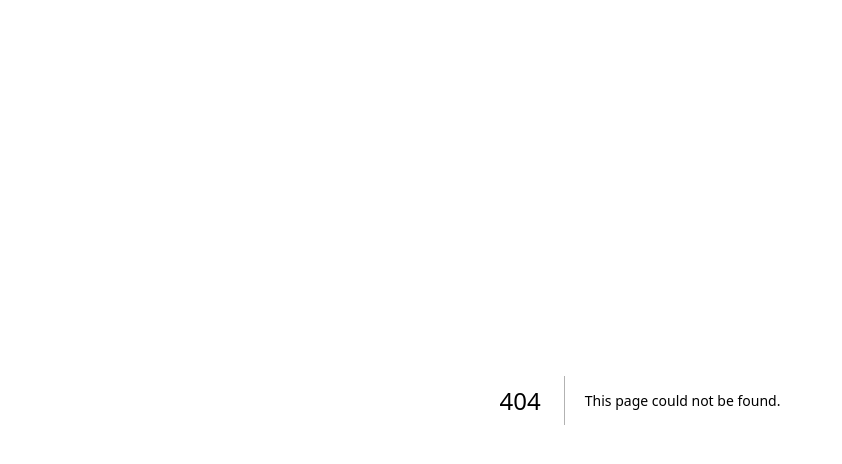
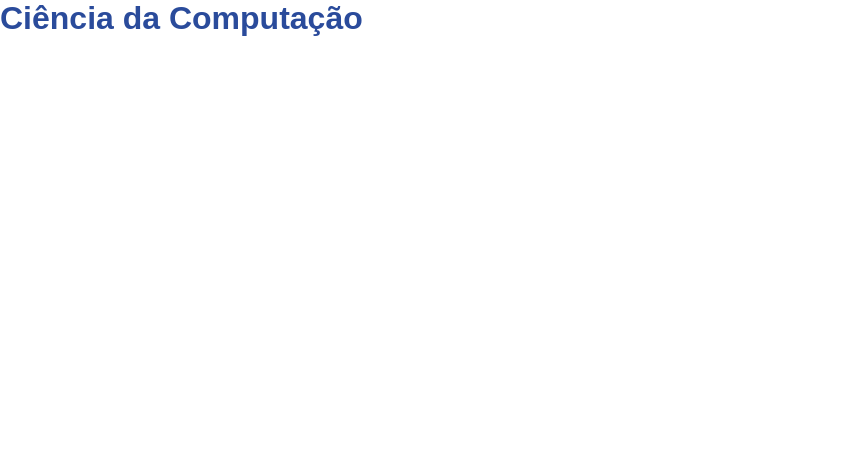
Before and after one commit to bahiensed/code-it, a Next.js app: page /computer-science/intro in a window 1280 px wide. Before the commit this address had no page. Shown: the top 464 px of the page, without its empty margins (0-842 px from the left). Built offline with nearby package versions, Linux system fonts and the light colour scheme.

Commit message:
content: create intro page

```diff
--- /dev/null
+++ b/src/app/(cursos)/computer-science/intro/page.tsx
@@ -0,0 +1,5 @@
+export default function Page() {
+  return (
+    <h1>Ciência da Computação</h1>
+  )
+}
```
